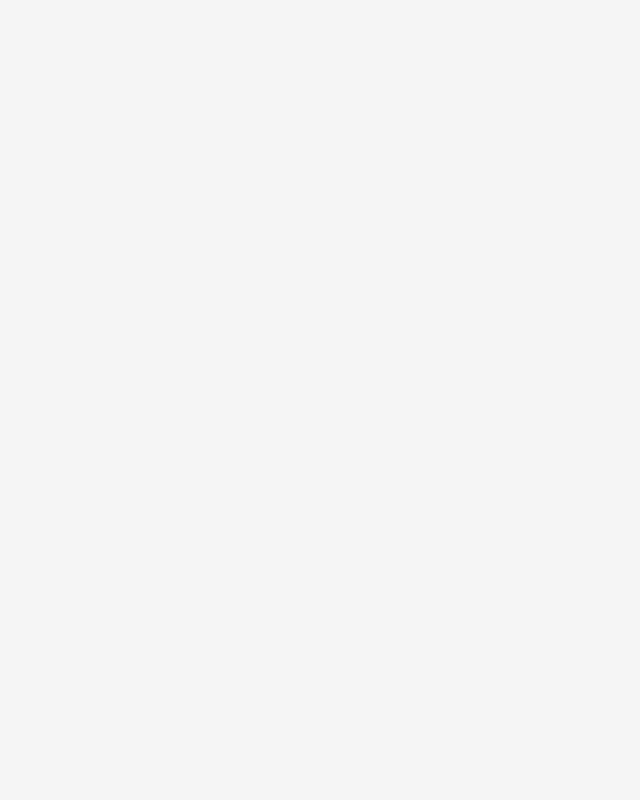
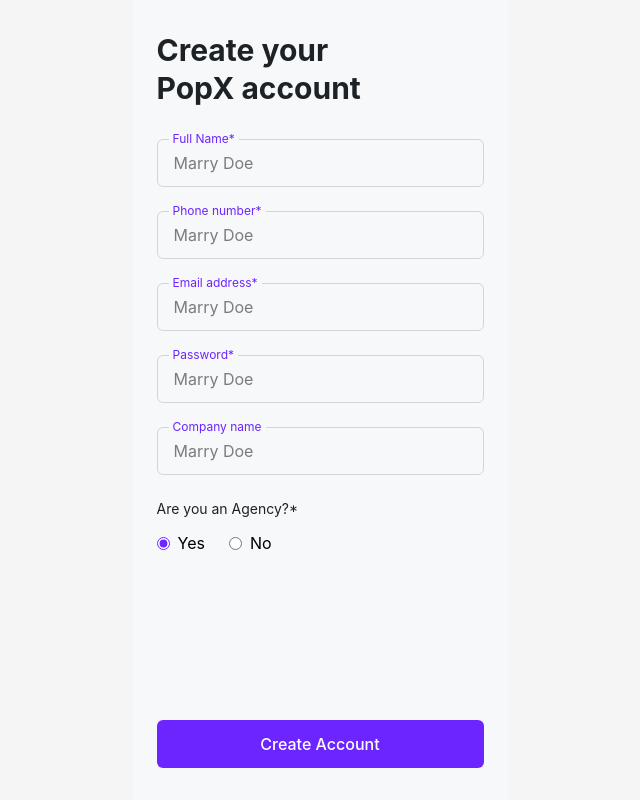
Before and after one commit to sumit-01pr/popx-react-assignment, a React (Vite) app in the folder client/: page /register in a window 1280 px wide. Shown: the whole page, without its empty margins (320-960 px from the left). Built offline with nearby package versions, Linux system fonts and the light colour scheme.

Commit message:
Build registration screen

```diff
--- a/client/src/pages/Register.jsx
+++ b/client/src/pages/Register.jsx
@@ -1,11 +1,96 @@
-import React from 'react'
+import { useNavigate } from "react-router-dom";
+import MobileContainer from "../components/MobileContainer";
+import InputField from "../components/InputField";
 
-function Register() {
+const Register = () => {
+  const navigate = useNavigate();
+
   return (
-    <div>
+    <MobileContainer>
+      <div className="flex flex-col min-h-screen px-6 pt-8">
 
-    </div>
-  )
-}
+        <h1 className="text-3xl font-bold text-[#1D2226] leading-tight">
+          Create your
+          <br />
+          PopX account
+        </h1>
 
-export default Register
+        <div className="mt-8">
+
+          <InputField
+            label="Full Name*"
+            placeholder="Marry Doe"
+          />
+
+          <InputField
+            label="Phone number*"
+            placeholder="Marry Doe"
+          />
+
+          <InputField
+            label="Email address*"
+            placeholder="Marry Doe"
+          />
+
+          <InputField
+            label="Password*"
+            placeholder="Marry Doe"
+            type="password"
+          />
+
+          <InputField
+            label="Company name"
+            placeholder="Marry Doe"
+          />
+
+          <div className="mt-4">
+            <p className="text-sm text-[#1D2226]">
+              Are you an Agency?*
+            </p>
+
+            <div className="flex gap-6 mt-3">
+              <label className="flex items-center gap-2">
+                <input
+                  type="radio"
+                  name="agency"
+                  defaultChecked
+                  className="accent-[#6C25FF]"
+                />
+                Yes
+              </label>
+
+              <label className="flex items-center gap-2">
+                <input
+                  type="radio"
+                  name="agency"
+                  className="accent-[#6C25FF]"
+                />
+                No
+              </label>
+            </div>
+          </div>
+
+        </div>
+
+        <div className="mt-auto pb-8">
+          <button
+            onClick={() => navigate("/account")}
+            className="
+              w-full
+              h-12
+              rounded-md
+              bg-[#6C25FF]
+              text-white
+              font-medium
+            "
+          >
+            Create Account
+          </button>
+        </div>
+
+      </div>
+    </MobileContainer>
+  );
+};
+
+export default Register;
```
